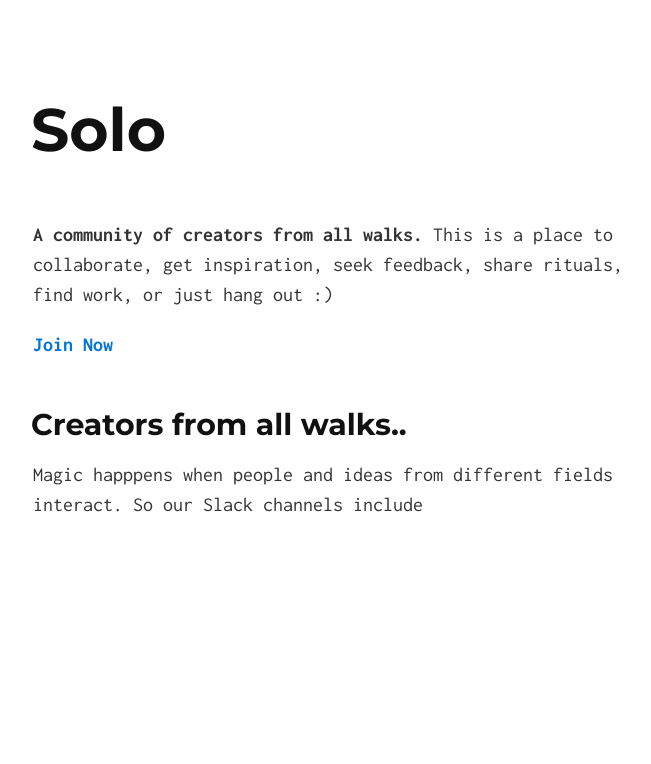
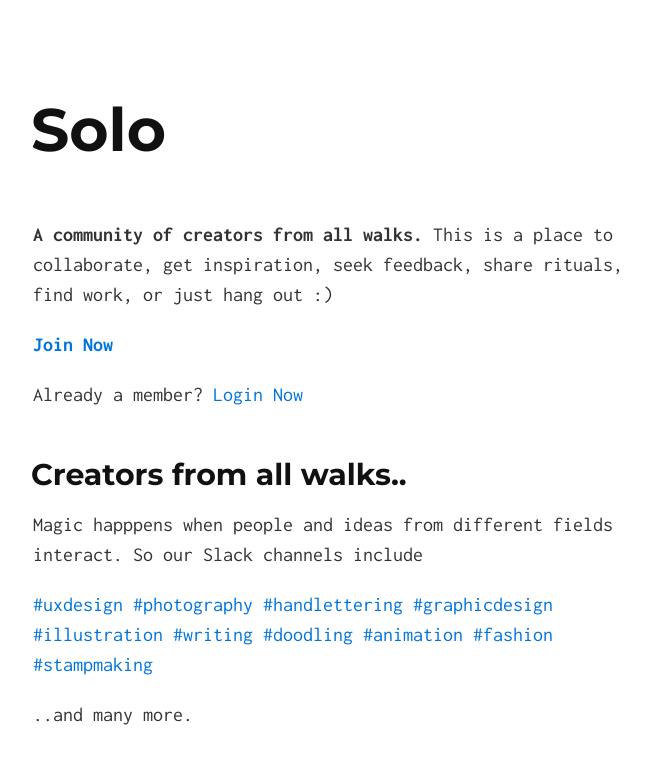
Before and after one commit to pzync/betterIndia, a Jekyll site: the page built from index.md, in a window 1280 px wide. Shown: the top 764 px of the page, without its empty margins (307-958 px from the left). Built offline with Jekyll 4.4.1, drawn with Linux system fonts in a browser that asks for light colours.

Commit message:
updated first section

```diff
--- a/index.md
+++ b/index.md
@@ -6,6 +6,15 @@ layout: default
 
 [**Join Now**](http://cdecaf.slack.com)
 
+Already a member? [Login Now](http://cdecaf.slack.com/login)
+
+
 ## Creators from all walks..
 
 Magic happpens when people and ideas from different fields interact. So our Slack channels include
+
+[#uxdesign](http://)   [#photography](http://)   [#handlettering](http://)
+[#graphicdesign](http://)   [#illustration](http://)   [#writing](http://)   [#doodling](http://)
+[#animation](http://)   [#fashion](http://)   [#stampmaking](http://)
+
+..and many more.
```
